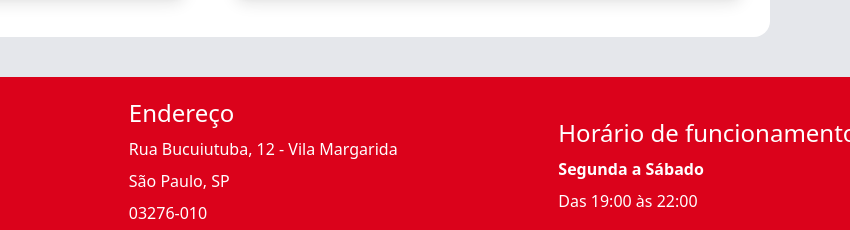
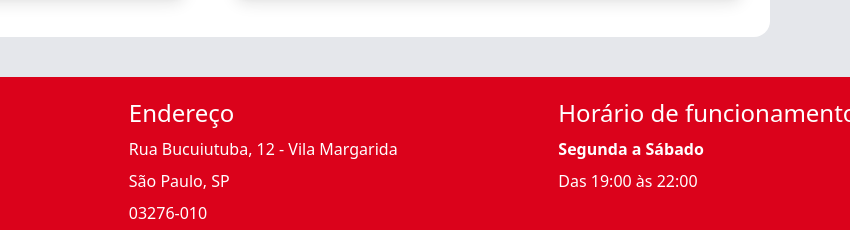
Before and after one commit to IsaSay-i/pizzaria-unite, a website: page index.html in a window 1280 px wide. Shown: the part 1959-2189 px from the top of the page, 430-1280 px from the left. Drawn offline with nearby package versions, Linux system fonts and the light colour scheme.

Commit message:
ok, vou tentar migrar o negócio

```diff
--- a/index.html
+++ b/index.html
@@ -199,7 +199,7 @@
                 </li>
             </ul>
 
-        <ul class="flex flex-col flex-1 space-y-2 py-5 last:border-b-0">
+            <ul class="flex flex-col flex-1 space-y-2 py-5 lg:py-0 last:border-b-0">
                 <h2 class="text-2xl whitespace-nowrap">Horário de funcionamento</h2>
                 <li class="font-bold">Segunda a Sábado</li>
                 <li>Das 19:00 às 22:00</li>
```
Lines whose indentation alone changed are shown as unchanged.
